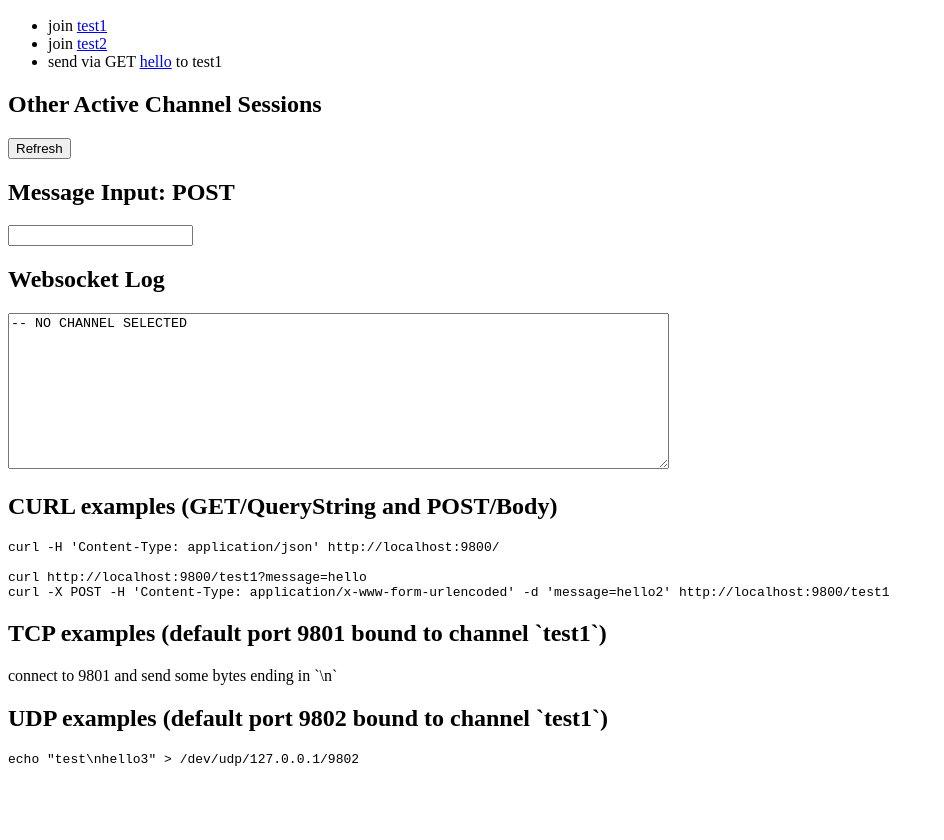
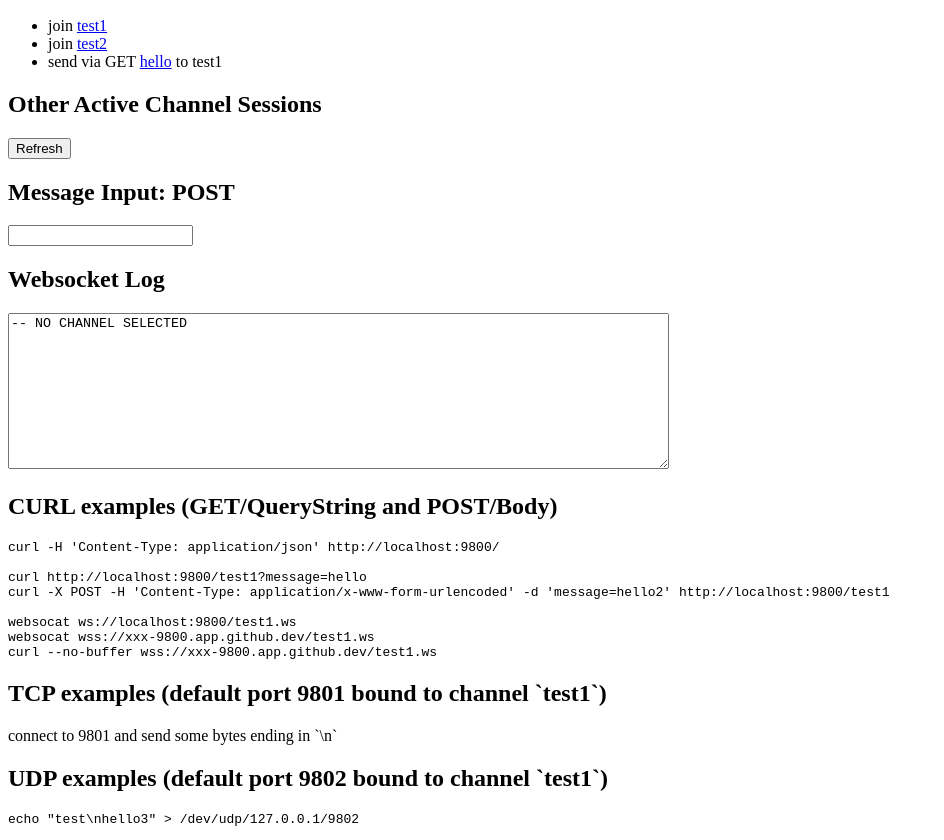
Before and after one commit to calaldees/channelServer, a plain HTML site: page channel_server/index.html in a window 1280 px wide. Shown: the part 110-950 px from the top of the page, without its empty margins (0-944 px from the left). Before the commit the page ends 890 px from the top, so only its background shows below. Drawn offline with Linux system fonts and the light colour scheme.

Commit message:
Moved container to UV Updated `websocat` examples Added some notes about running in codepspaces

```diff
--- a/channel_server/index.html
+++ b/channel_server/index.html
@@ -35,6 +35,10 @@ curl -H 'Content-Type: application/json' http://localhost:9800/
 
 curl http://localhost:9800/test1?message=hello
 curl -X POST -H 'Content-Type: application/x-www-form-urlencoded' -d 'message=hello2' http://localhost:9800/test1
+
+websocat ws://localhost:9800/test1.ws
+websocat wss://xxx-9800.app.github.dev/test1.ws
+curl --no-buffer wss://xxx-9800.app.github.dev/test1.ws
 </pre>
         </div>
         <div>
```
Also changed, not shown: 3 other files.
